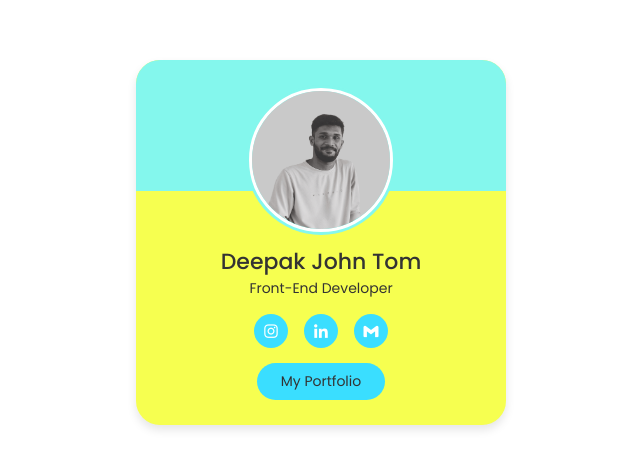
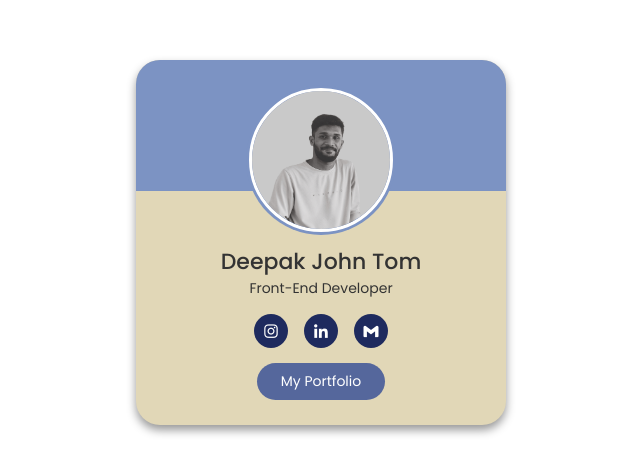
Before and after one commit to Deepakjohntom/deepak.github.io, a plain HTML site: page index.html in a window 1280 px wide. Shown: the part 158-632 px from the top of the page, without its empty margins (319-959 px from the left). Drawn offline with nearby package versions, Linux system fonts and the light colour scheme.

Commit message:
Add files via upload

```diff
--- a/style.css
+++ b/style.css
@@ -20,10 +20,10 @@ body {
   align-items: center;
   max-width: 370px;
   width: 100%;
-  background: #f6ff50;
+  background: #e1d7b7;
   border-radius: 24px;
   padding: 25px;
-  box-shadow: 0 5px 10px rgb(0, 0, 0, 0.1);
+  box-shadow: 0 5px 10px rgba(0, 0, 0, 0.41);
   position: relative;
 }
 
@@ -35,7 +35,7 @@ body {
   height: 36%;
   width: 100%;
   border-radius: 24px 24px 0 0;
-  background-color: rgb(132, 247, 237);
+  background-color: #7c93c3;
 }
 
 .image {
@@ -43,7 +43,7 @@ body {
   width: 150px;
   height: 150px;
   border-radius: 50%;
-  background-color: rgb(132, 247, 237);
+  background-color: #7c93c3;
   padding: 3px;
   margin-bottom: 10px;
 }
@@ -89,7 +89,7 @@ body {
   width: 34px;
   border-radius: 50%;
   text-decoration: none;
-  background-color: rgb(58, 222, 255);
+  background-color: #1e2a5e;
   margin: 0 8px;
 }
 
@@ -100,11 +100,11 @@ body {
 }
 
 .button {
-  background-color: rgb(58, 222, 255);
+  background-color: #55679c;
   padding: 8px 24px;
   border-radius: 24px;
   border: none;
-  color: #333;
+  color: #fff;
   font-size: 14px;
   font-weight: 400;
   cursor: pointer;
@@ -112,5 +112,5 @@ body {
 }
 
 .buttons .button:hover {
-  background-color: aquamarine;
+  background-color: #7c93c3;
 }
```
